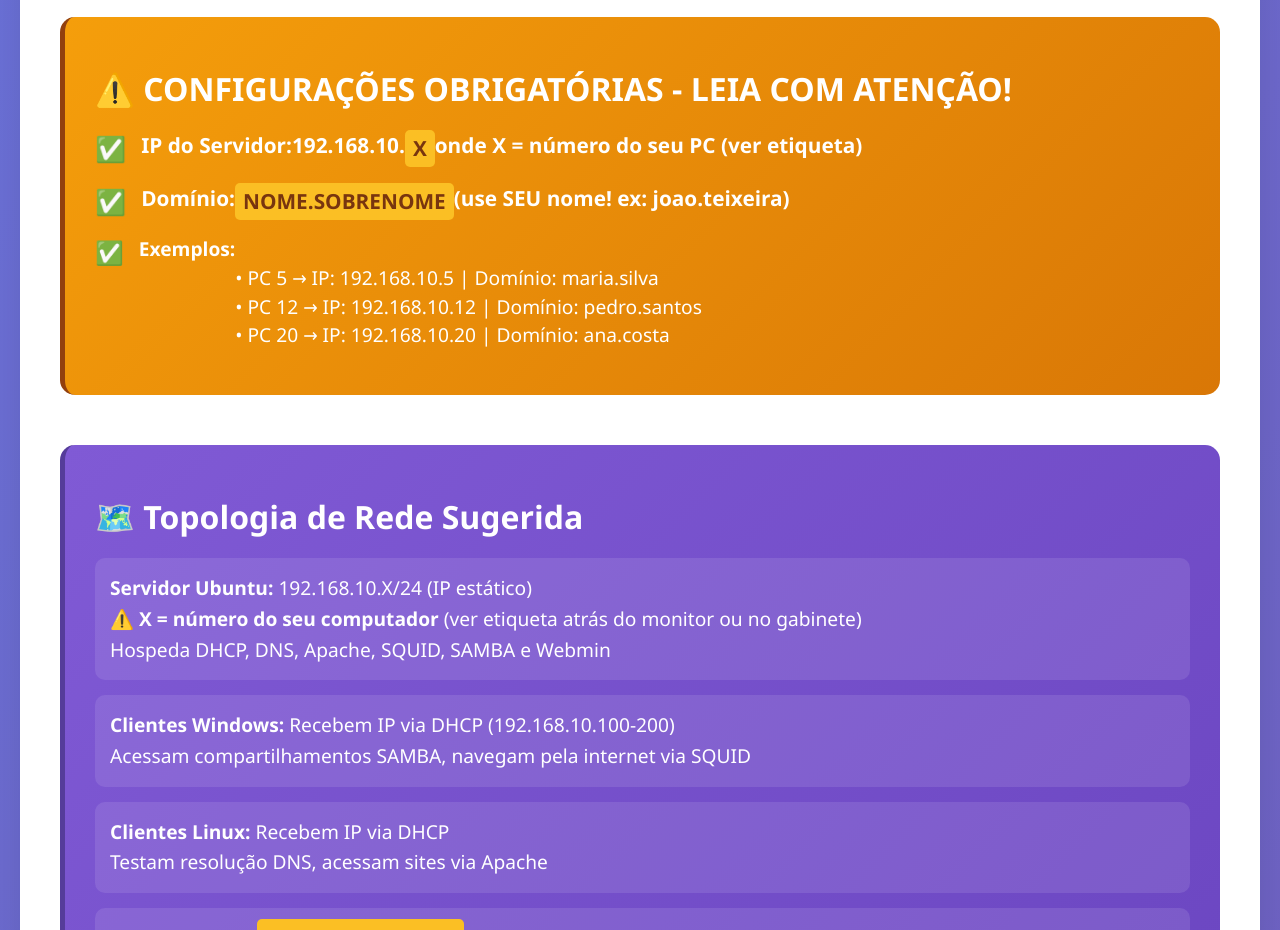
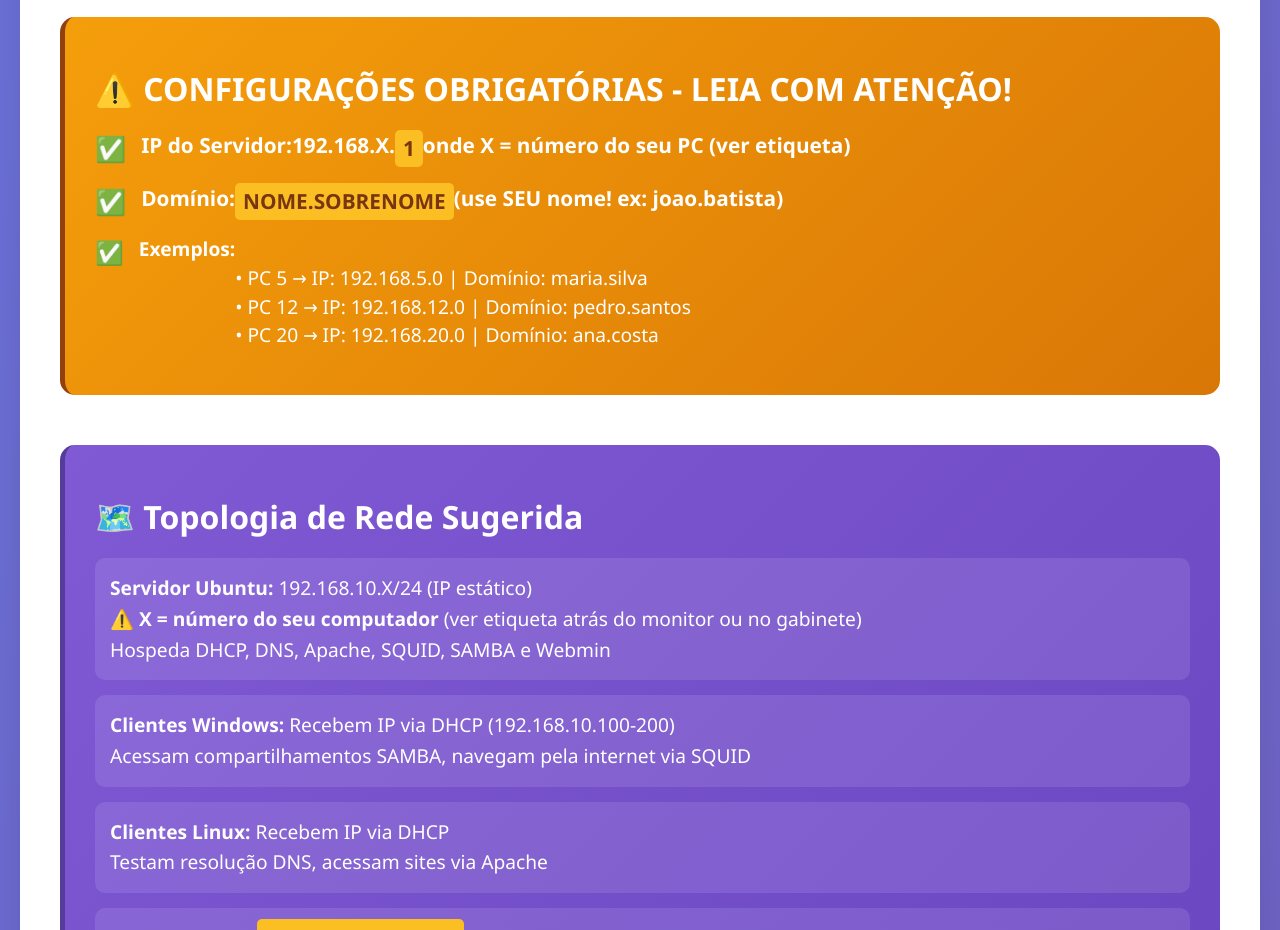
Before and after one commit to cesarazevedo/so, a plain HTML site: page projeto-final.html in a window 1280 px wide. Shown: the part 2240-3170 px from the top of the page. Drawn offline with Linux system fonts and the light colour scheme.

Commit message:
Update server IP and domain examples in HTML

```diff
--- a/projeto-final.html
+++ b/projeto-final.html
@@ -517,18 +517,18 @@
                 <div class="warning-box" style="background: linear-gradient(135deg, #f59e0b 0%, #d97706 100%); border-left-color: #92400e;">
                     <h3>⚠️ CONFIGURAÇÕES OBRIGATÓRIAS - LEIA COM ATENÇÃO!</h3>
                     <div class="requirement-item" style="font-size: 1.3em; font-weight: bold;">
-                        <strong>IP do Servidor:</strong> 192.168.10.<span style="background: #fbbf24; color: #78350f; padding: 3px 8px; border-radius: 5px;">X</span>
+                        <strong>IP do Servidor:</strong> 192.168.X.<span style="background: #fbbf24; color: #78350f; padding: 3px 8px; border-radius: 5px;">1</span>
                         onde X = número do seu PC (ver etiqueta)
                     </div>
                     <div class="requirement-item" style="font-size: 1.3em; font-weight: bold;">
                         <strong>Domínio:</strong> <span style="background: #fbbf24; color: #78350f; padding: 3px 8px; border-radius: 5px;">NOME.SOBRENOME</span>
-                        (use SEU nome! ex: joao.teixeira)
+                        (use SEU nome! ex: joao.batista)
                     </div>
                     <div class="requirement-item">
                         <strong>Exemplos:</strong><br>
-                        • PC 5 → IP: 192.168.10.5 | Domínio: maria.silva<br>
-                        • PC 12 → IP: 192.168.10.12 | Domínio: pedro.santos<br>
-                        • PC 20 → IP: 192.168.10.20 | Domínio: ana.costa
+                        • PC 5 → IP: 192.168.5.0 | Domínio: maria.silva<br>
+                        • PC 12 → IP: 192.168.12.0 | Domínio: pedro.santos<br>
+                        • PC 20 → IP: 192.168.20.0 | Domínio: ana.costa
                     </div>
                 </div>
 
```
